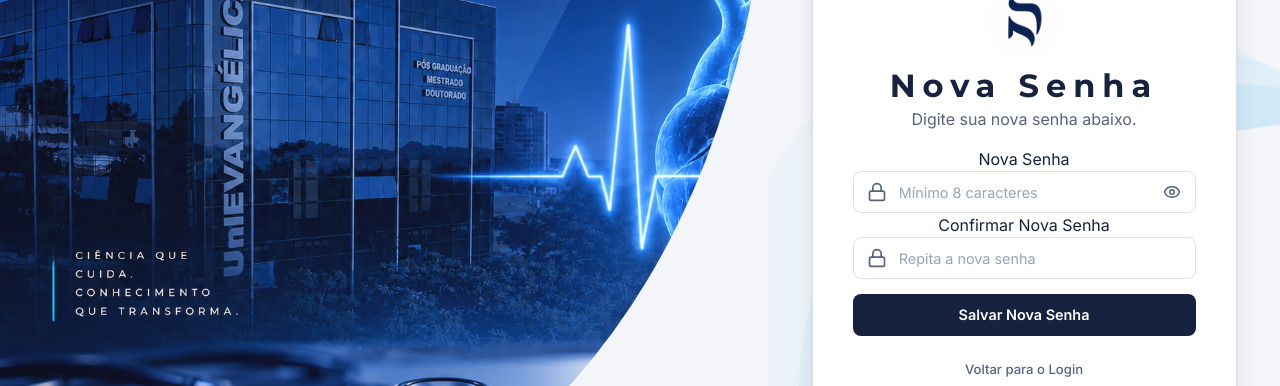
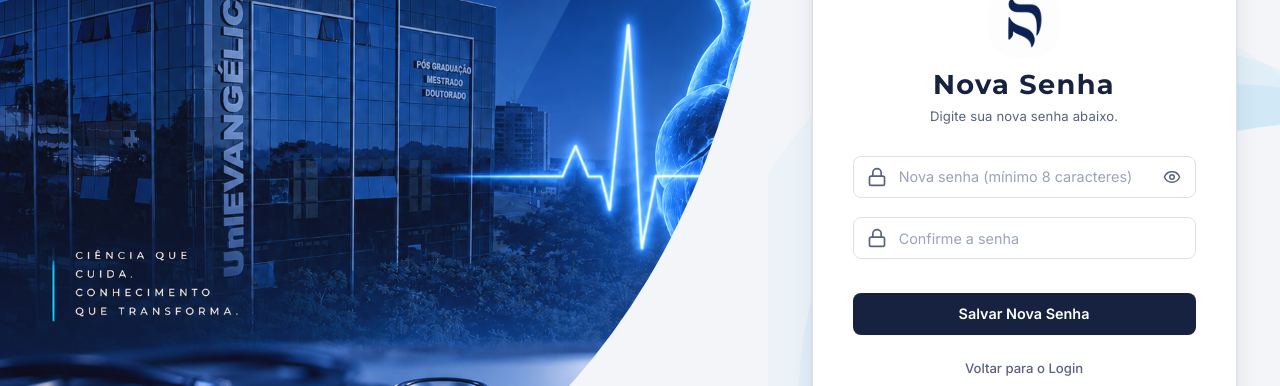
Before and after one commit to Thiagogmr1/Life-s-Essential-8, a React (Vite) app in the folder frontend/: page /redefinir-senha/1 in a window 1280 px wide. Shown: the part 255-641 px from the top of the page. Built offline with nearby package versions, Linux system fonts and the light colour scheme; no server answers.

Commit message:
feat: ajustes no layout de nova senha

```diff
--- a/frontend/src/pages/ResetPassword/ResetPassword.css
+++ b/frontend/src/pages/ResetPassword/ResetPassword.css
@@ -1,4 +1,5 @@
 /* src/pages/ResetPassword/ResetPassword.css */
+/* Reusa auth-shared.css (.auth-page e .auth-card) — aqui só o que é específico desta tela */
 
 .auth-card__alert--success {
   background-color: #d1fae5;
@@ -21,3 +22,31 @@
 .auth-card__footer a:hover {
   color: var(--primary-dark);
 }
+
+/* Label acima de cada campo */
+.auth-card__label {
+  display: block;
+  margin-bottom: 0.35rem;
+  font-family: var(--font-body);
+  font-size: 0.85rem;
+  font-weight: 500;
+  color: var(--ink);
+}
+
+/* Espaçamento entre os grupos de campo */
+.auth-card__form {
+  display: flex;
+  flex-direction: column;
+  gap: 0.2rem;
+}
+
+/* Overrides específicos desta tela */
+.reset-password .auth-card__title {
+  letter-spacing: 0.05em;
+  font-size: 1.7rem;
+  margin-bottom: 0.6rem;
+}
+
+.reset-password .auth-card__description {
+  margin-bottom: 1.8rem;
+}
--- a/frontend/src/pages/ResetPassword/ResetPassword.jsx
+++ b/frontend/src/pages/ResetPassword/ResetPassword.jsx
@@ -3,6 +3,7 @@
 import { useParams, useNavigate, Link } from "react-router-dom";
 import { Lock, Eye, EyeOff } from "lucide-react";
 import { api, ApiError } from "../../utils/api";
+import "../auth-shared.css";
 import "./ResetPassword.css";
 
 export default function ResetPassword() {
@@ -50,7 +51,7 @@
   }
 
   return (
-    <main className="auth-page">
+    <main className="auth-page reset-password">
       <section className="auth-page__image">
         <img
           src="/images/login.png"
@@ -63,12 +64,12 @@
           <img src="/Natsa_logo.svg" alt="NATSA" className="auth-card__logo" />
 
           <h1 className="auth-card__title">Nova Senha</h1>
-          <p className="auth-card__subtitle">
+          <p className="auth-card__description">
             Digite sua nova senha abaixo.
           </p>
 
           {erro && (
-            <div className="auth-card__alert auth-card__alert--error">
+            <div className="auth-card__error">
               {erro}
             </div>
           )}
@@ -80,14 +81,14 @@
 
           {!sucesso && (
           <form onSubmit={handleSubmit} className="auth-card__form">
-              <div className="auth-card__input-group">
-                <label htmlFor="novaSenha">Nova Senha</label>
+            <div className="auth-card__field">
+              <label htmlFor="novaSenha" className="sr-only">Nova senha</label>
               <div className="auth-card__input-wrapper">
                 <Lock className="auth-card__input-icon" size={20} />
                 <input
                   id="novaSenha"
                   type={mostrarSenha ? "text" : "password"}
-                    placeholder="Mínimo 8 caracteres"
+                  placeholder="Nova senha (mínimo 8 caracteres)"
                   value={novaSenha}
                   onChange={(e) => setNovaSenha(e.target.value)}
                   required
@@ -102,14 +103,14 @@
               </div>
             </div>
 
-              <div className="auth-card__input-group">
-                <label htmlFor="confirmarSenha">Confirmar Nova Senha</label>
+            <div className="auth-card__field">
+              <label htmlFor="confirmarSenha" className="sr-only">Confirmar nova senha</label>
               <div className="auth-card__input-wrapper">
                 <Lock className="auth-card__input-icon" size={20} />
                 <input
                   id="confirmarSenha"
                   type={mostrarSenha ? "text" : "password"}
-                    placeholder="Repita a nova senha"
+                  placeholder="Confirme a senha"
                   value={confirmarSenha}
                   onChange={(e) => setConfirmarSenha(e.target.value)}
                   required
```
Lines whose indentation alone changed are shown as unchanged.
